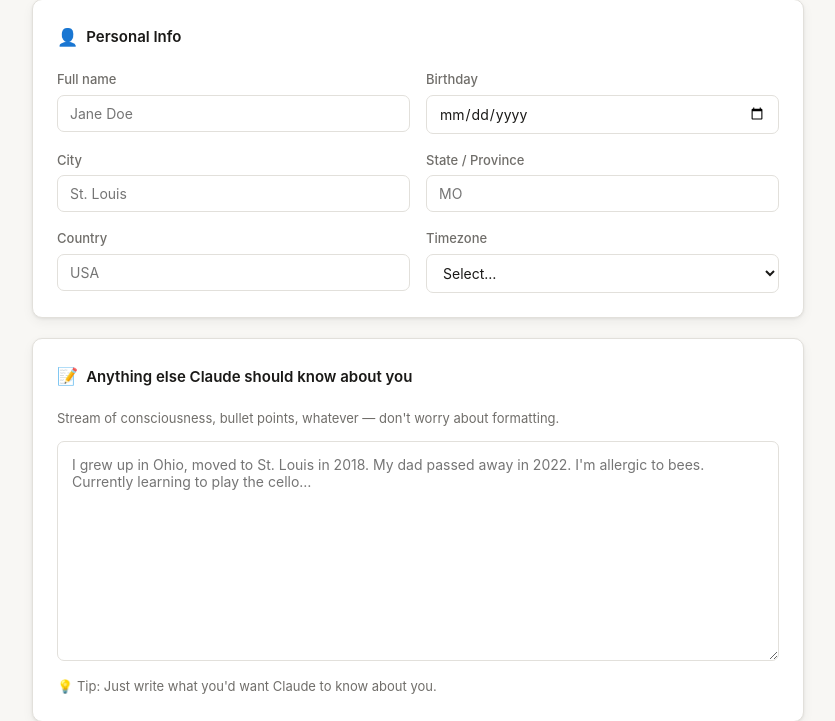
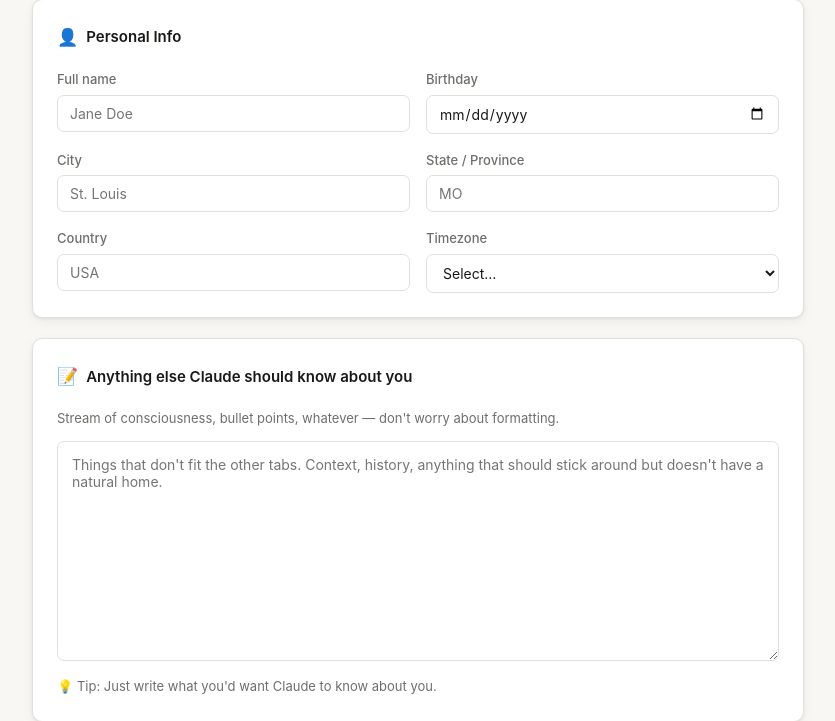
Before and after one commit to 6a6f686e6e79/claude-intake, a Flask app: page / in a window 1280 px wide. Shown: the part 270-991 px from the top of the page, without its empty margins (222-1057 px from the left). Run offline with Flask 3, Linux system fonts and the light colour scheme.

Commit message:
Address review feedback: security and UX fixes
- Disable Werkzeug debugger by default (gate on FLASK_DEBUG=1)
  and bind explicitly to 127.0.0.1
- Validate memory_path in /save-config: reject paths outside $HOME
  with a 400 so typos like /etc/ don't escape the home directory
- Add muted advisory above Health conditions chip-grid
- Reframe Personal freeform placeholder away from examples that
  belong on other tabs

Co-Authored-By: Claude Opus 4.7 (1M context) <noreply@anthropic.com>

```diff
--- a/app.py
+++ b/app.py
@@ -1,5 +1,6 @@
 from flask import Flask, render_template, request, jsonify
 import json
+import os
 from pathlib import Path
 from datetime import datetime
 
@@ -320,8 +321,15 @@ def index():
 @app.route("/save-config", methods=["POST"])
 def save_config():
     data = request.get_json()
-    CONFIG_FILE.write_text(json.dumps({"memory_path": data["memory_path"]}, indent=2))
-    return jsonify({"success": True, "memory_path": data["memory_path"]})
+    requested = data["memory_path"]
+    resolved = Path(requested).expanduser().resolve()
+    if not resolved.is_relative_to(Path.home()):
+        return jsonify({
+            "success": False,
+            "error": f"Memory path must be inside your home directory ({Path.home()}). Got: {resolved}",
+        }), 400
+    CONFIG_FILE.write_text(json.dumps({"memory_path": str(resolved)}, indent=2))
+    return jsonify({"success": True, "memory_path": str(resolved)})
 
 
 @app.route("/preview", methods=["POST"])
@@ -346,4 +354,4 @@ def submit():
 
 
 if __name__ == "__main__":
-    app.run(debug=True, port=5001)
+    app.run(debug=os.getenv("FLASK_DEBUG") == "1", host="127.0.0.1", port=5001)
--- a/templates/index.html
+++ b/templates/index.html
@@ -76,7 +76,7 @@
       <div class="card">
         <h2><span class="icon">📝</span> Anything else Claude should know about you</h2>
         <p style="font-size:13px;color:var(--muted);margin-bottom:12px">Stream of consciousness, bullet points, whatever — don't worry about formatting.</p>
-        <textarea class="freeform-area" name="freeform" placeholder="I grew up in Ohio, moved to St. Louis in 2018. My dad passed away in 2022. I'm allergic to bees. Currently learning to play the cello…"></textarea>
+        <textarea class="freeform-area" name="freeform" placeholder="Things that don't fit the other tabs. Context, history, anything that should stick around but doesn't have a natural home."></textarea>
         <div class="freeform-hint">💡 Tip: Just write what you'd want Claude to know about you.</div>
       </div>
     </div>
@@ -170,6 +170,9 @@
         <div class="field" style="margin-bottom:18px">
           <label>Health conditions <span style="font-weight:400;opacity:0.6">(select all that apply)</span></label>
           <input type="text" id="chip-search" class="chip-search" placeholder="Filter conditions…" oninput="filterChips()" />
+          <div style="background:var(--bg);border:1px solid var(--border);border-radius:8px;padding:10px 14px;margin-bottom:12px;font-size:13px;color:var(--muted)">
+            Only select conditions you've been formally diagnosed with. These are saved to a memory file Claude reads every session.
+          </div>
           <div class="chip-grid" id="conditions-grid">
 
             <span class="chip-group-label" data-group="mental">Mental Health</span>
```
